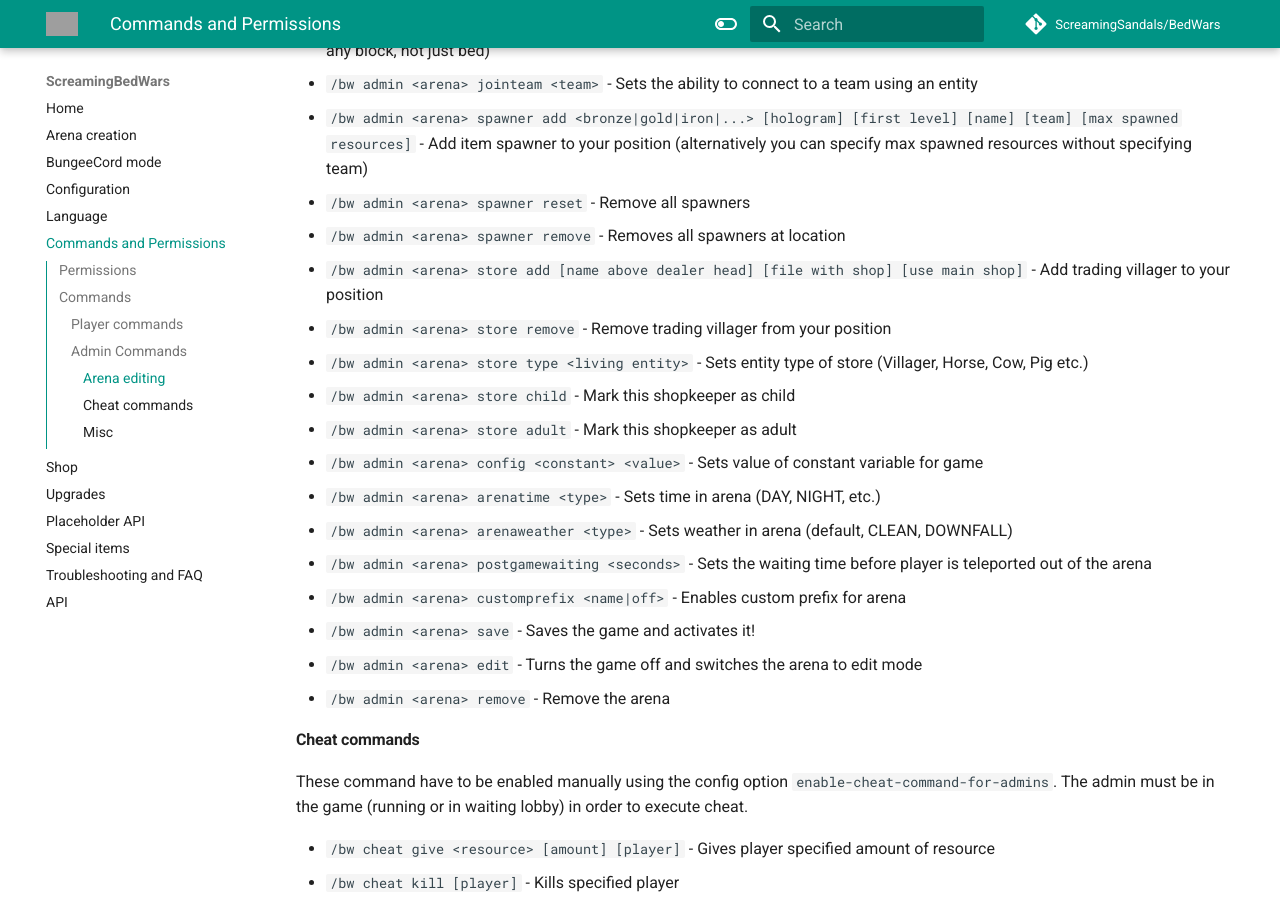
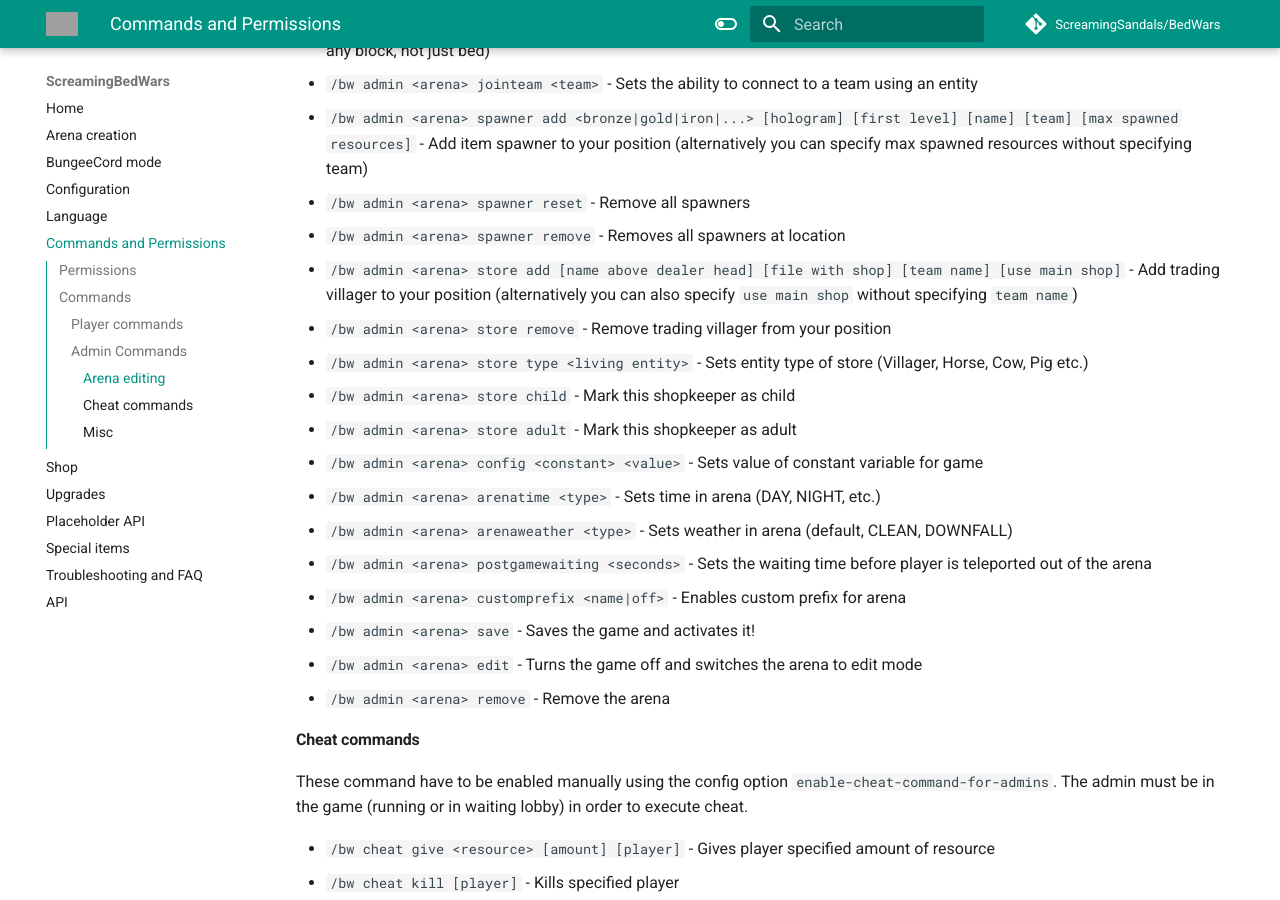
Before and after one commit to ScreamingSandals/BedWars, an MkDocs documentation site: the page built from docs/commands.md, in a window 1280 px wide and 900 px high, scrolled down 2260 px. Built offline with MkDocs 1.6.1 and Material for MkDocs 9.7.7, drawn with Linux system fonts in a browser that asks for light colours; comment, search, counter and statistics services are not loaded; the version menu is left out; grey boxes are pictures that could not be loaded.

Commit message:
docs: command

```diff
--- a/docs/commands.md
+++ b/docs/commands.md
@@ -75,7 +75,7 @@ All these commands require `bw.admin` permission if not specified.
 * `/bw admin <arena> spawner add <bronze|gold|iron|...> [hologram] [first level] [name] [team] [max spawned resources]` - Add item spawner to your position (alternatively you can specify max spawned resources without specifying team)
 * `/bw admin <arena> spawner reset` - Remove all spawners
 * `/bw admin <arena> spawner remove` - Removes all spawners at location
-* `/bw admin <arena> store add [name above dealer head] [file with shop] [use main shop]` - Add trading villager to your position
+* `/bw admin <arena> store add [name above dealer head] [file with shop] [team name] [use main shop]` - Add trading villager to your position (alternatively you can also specify `use main shop` without specifying `team name`)
 * `/bw admin <arena> store remove` - Remove trading villager from your position
 * `/bw admin <arena> store type <living entity>` - Sets entity type of store (Villager, Horse, Cow, Pig etc.)
 * `/bw admin <arena> store child` - Mark this shopkeeper as child
```
